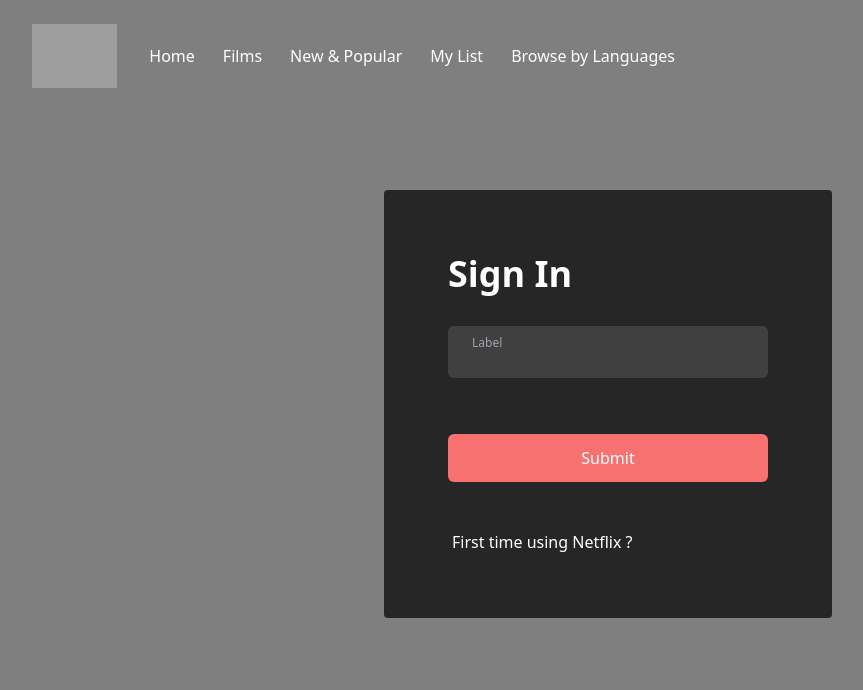
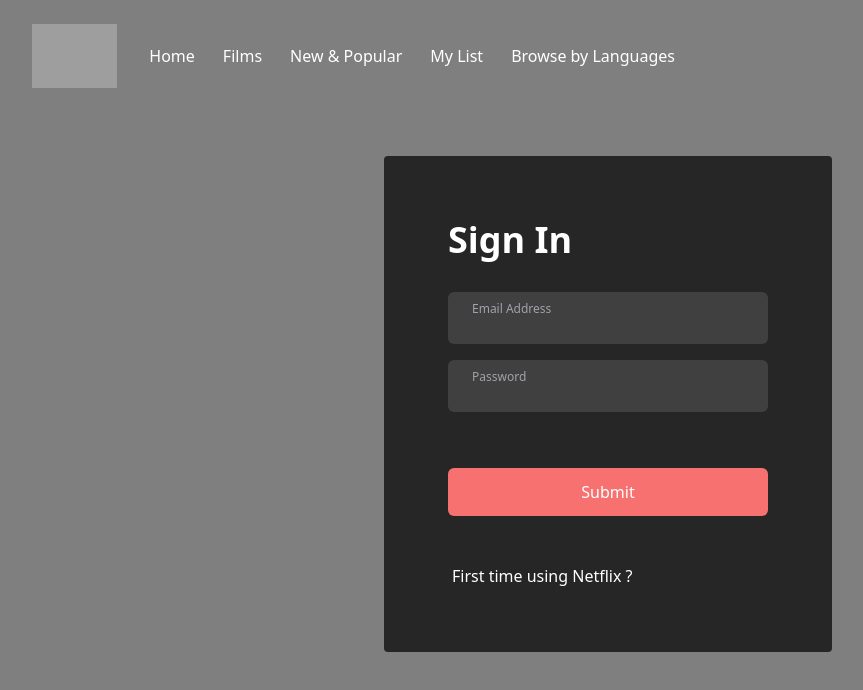
Before and after one commit to tichif/netflix-clone, a React (Vite) app in the folder client/: page /login in a window 1280 px wide. Shown: the top 690 px of the page, without its empty margins (32-895 px from the left). Built offline with nearby package versions, Linux system fonts and the light colour scheme; grey boxes are pictures that could not be loaded.

Commit message:
Install and configure react-hook-form

```diff
--- a/client/package.json
+++ b/client/package.json
@@ -14,6 +14,7 @@
     "axios": "^1.6.2",
     "react": "^18.2.0",
     "react-dom": "^18.2.0",
+    "react-hook-form": "^7.49.3",
     "react-router-dom": "^6.21.1"
   },
   "devDependencies": {
--- a/client/src/components/Input.tsx
+++ b/client/src/components/Input.tsx
@@ -1,10 +1,29 @@
-const Input = () => {
+import { useContext } from 'react';
+
+import { AuthFormContext, Inputs } from '../pages/LoginPage';
+
+interface Props {
+  id: string;
+  label: string;
+  type?: string;
+  name: keyof Inputs;
+  validate?: (text: string) => string | true;
+}
+
+const Input = ({ id, type, label, name, validate }: Props) => {
+  const { register, errors } = useContext(AuthFormContext);
+
+  if (!register) {
+    return null;
+  }
+
   return (
     <div className='relative'>
       <input
-        id=''
-        type='text'
+        id={id}
+        type={type}
         className='block rounded-md px-6 pt-6 pb-1 w-full text-md text-white bg-neutral-700 appearance-none focus:outline-none focus:ring-0 peer invalid:border-b-1'
+        {...register(name, { required: true, validate })}
       />
       <label
         className='absolute
@@ -23,8 +42,14 @@ const Input = () => {
         peer-focus:scale-75
         peer-focus:-translate-y-3'
       >
-        Label
+        {label}
       </label>
+      {errors && errors[name]?.type === 'required' && (
+        <p className='text-red-600'>This field is required</p>
+      )}
+      {errors && errors[name]?.type === 'validate' && (
+        <p className='text-red-600'>{errors[name]?.message}</p>
+      )}
     </div>
   );
 };
--- a/client/src/pages/LoginPage.tsx
+++ b/client/src/pages/LoginPage.tsx
@@ -1,26 +1,116 @@
+import { createContext, useState } from 'react';
+import {
+  useForm,
+  SubmitHandler,
+  UseFormRegister,
+  FieldErrors,
+} from 'react-hook-form';
+
 import Navbar from '../components/Navbar';
 import Input from '../components/Input';
 
+enum Variant {
+  SIGN_UP,
+  LOGIN,
+}
+
+export type Inputs = {
+  email: string;
+  username: string;
+  password: string;
+};
+
+interface AuthFormContextType {
+  register: null | UseFormRegister<Inputs>;
+  errors: FieldErrors<Inputs> | null;
+}
+
+export const AuthFormContext = createContext<AuthFormContextType>({
+  register: null,
+  errors: null,
+});
 const LoginPage = () => {
+  const [variant, setVariant] = useState<Variant>(Variant.LOGIN);
+
+  const {
+    register,
+    handleSubmit,
+    formState: { errors },
+    getValues,
+  } = useForm<Inputs>();
+
+  const onSubmit: SubmitHandler<Inputs> = (data) => console.log(data);
+
   return (
     <div className='relative bg-black h-screen w-screen bg-opacity-50'>
       <Navbar />
       <div className='flex justify-center items-center h-full'>
         <div className='bg-black bg-opacity-70 p-16 self-center mt-2 w-full max-w-md rounded'>
-          <h2 className='text-white text-4xl mb-8 font-semibold'>Sign In</h2>
-          <form className='flex flex-col gap-4'>
-            <Input />
+          <h2 className='text-white text-4xl mb-8 font-semibold'>
+            {variant === Variant.LOGIN ? 'Sign In' : 'Sign Up'}
+          </h2>
+          <AuthFormContext.Provider value={{ register, errors }}>
+            <form
+              className='flex flex-col gap-4'
+              onSubmit={handleSubmit(onSubmit)}
+            >
+              {variant === Variant.SIGN_UP && (
+                <Input
+                  id='username'
+                  type='text'
+                  label='Username'
+                  name='username'
+                />
+              )}
+              <Input
+                id='email'
+                type='email'
+                label='Email Address'
+                name='email'
+              />
+              <Input
+                id='password'
+                type='password'
+                label='Password'
+                name='password'
+                validate={
+                  variant === Variant.SIGN_UP
+                    ? () => {
+                        const password = getValues('password');
+                        if (password.length < 6) {
+                          return 'Password must be greater than 6 characters';
+                        }
+                        return true;
+                      }
+                    : undefined
+                }
+              />
               <input
                 type='submit'
                 className='bg-red-400 py-3 text-white rounded-md w-full mt-10 hover:bg-red-700'
                 value='Submit'
               />
             </form>
-          <p className='text-neutral-500 mt-12'>
+          </AuthFormContext.Provider>
+          {variant === Variant.LOGIN ? (
+            <p
+              className='text-neutral-500 mt-12'
+              onClick={() => setVariant(Variant.SIGN_UP)}
+            >
               <span className='text-white ml-1 hover:underline cursor-pointer'>
                 First time using Netflix ?
               </span>
             </p>
+          ) : (
+            <p
+              className='text-neutral-500 mt-12'
+              onClick={() => setVariant(Variant.LOGIN)}
+            >
+              <span className='text-white ml-1 hover:underline cursor-pointer'>
+                Already have an account ?
+              </span>
+            </p>
+          )}
         </div>
       </div>
     </div>
```
Also changed, not shown: 1 other file (tests, documents, lock files or other folders). Lines whose indentation alone changed are shown as unchanged.
